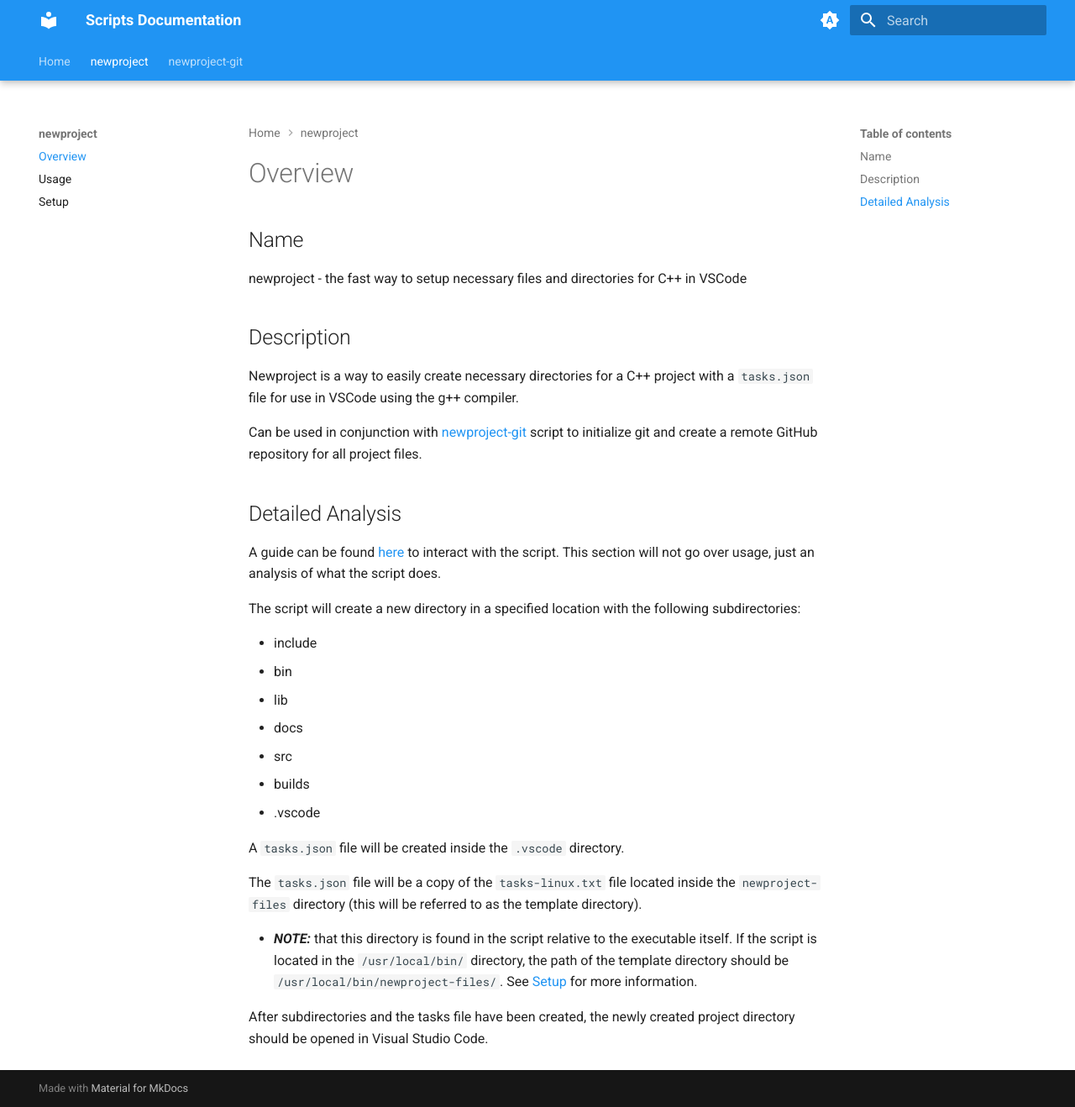
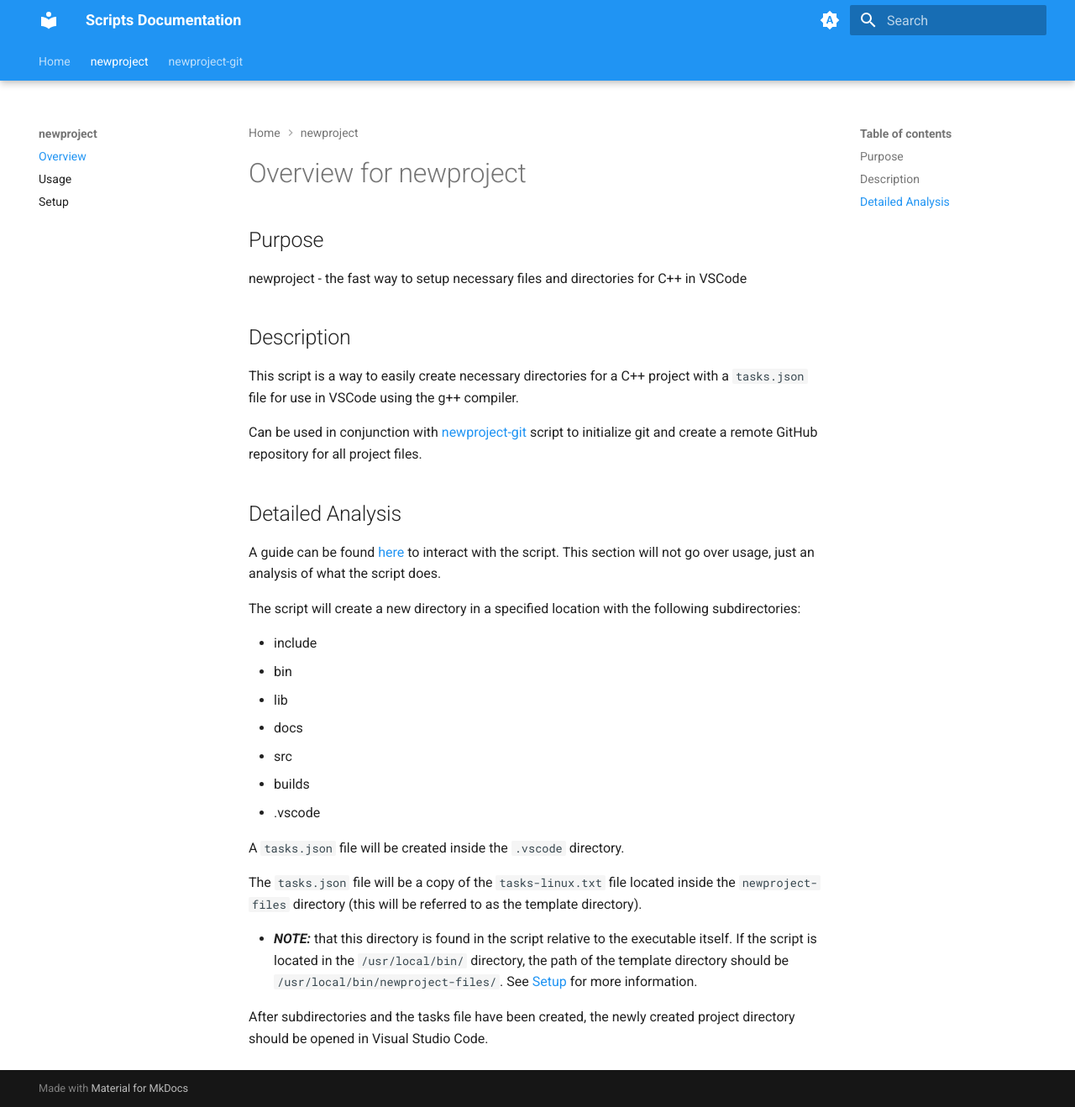
Before and after one commit to RyanB-code/Scripts, an MkDocs documentation site: the page built from docs/newproject/overview.md, in a window 1280 px wide and 1318 px high. Shown: the whole window at 84% size. Built offline with MkDocs 1.6.1 and Material for MkDocs 9.7.7, drawn with Linux system fonts in a browser that asks for light colours.

Commit message:
Fixed wording and link to page issue

```diff
--- a/docs/newproject/overview.md
+++ b/docs/newproject/overview.md
@@ -1,18 +1,18 @@
-# Overview
+# Overview for newproject
 
-## Name
+## Purpose
 
 newproject - the fast way to setup necessary files and directories for C++ in VSCode
 
 ## Description
 
-Newproject is a way to easily create necessary directories for a C++ project with a `tasks.json` file for use in VSCode using the g++ compiler.
+This script is a way to easily create necessary directories for a C++ project with a `tasks.json` file for use in VSCode using the g++ compiler.
 
 Can be used in conjunction with [newproject-git](../newproject-git/newproject-git.md) script to initialize git and create a remote GitHub repository for all project files.
 
 ## Detailed Analysis
 
-A guide can be found [here](HowToUse.md) to interact with the script. This section will not go over usage, just an analysis of what the script does.
+A guide can be found [here](usage.md) to interact with the script. This section will not go over usage, just an analysis of what the script does.
 
 The script will create a new directory in a specified location with the following subdirectories:
 
```
